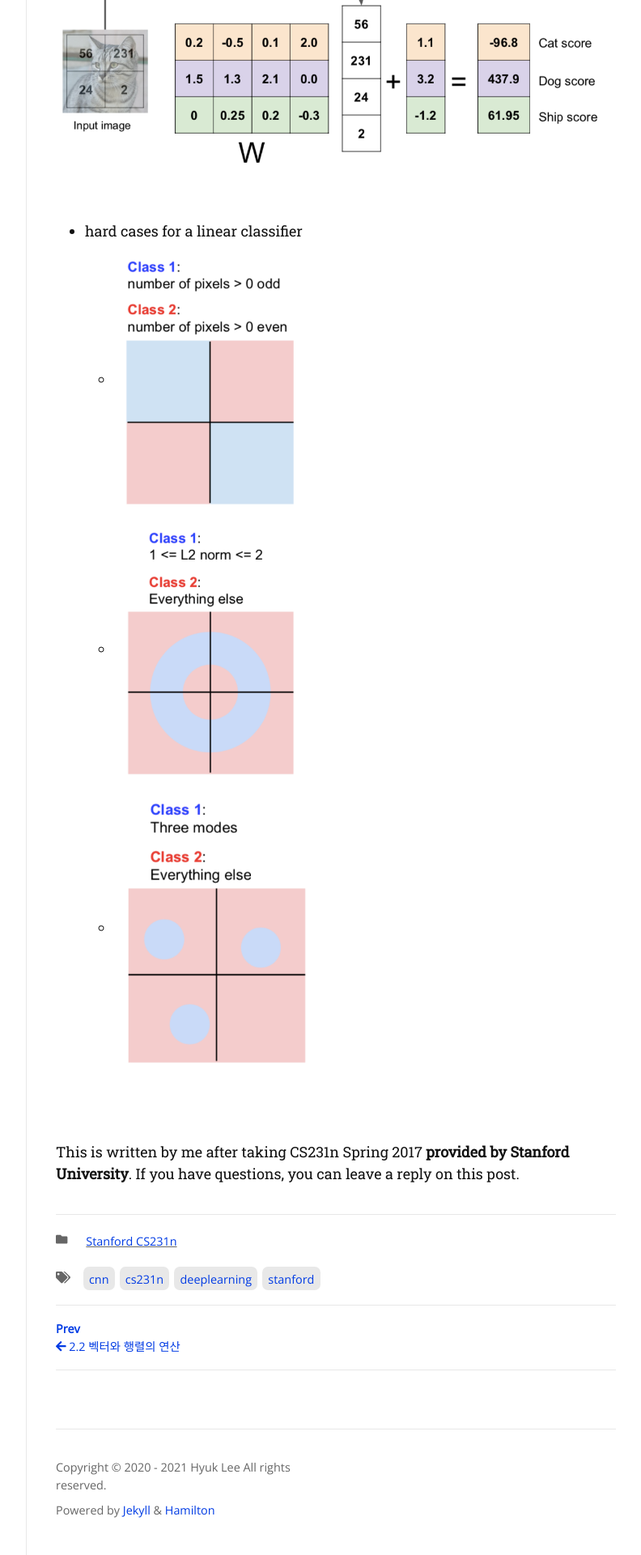
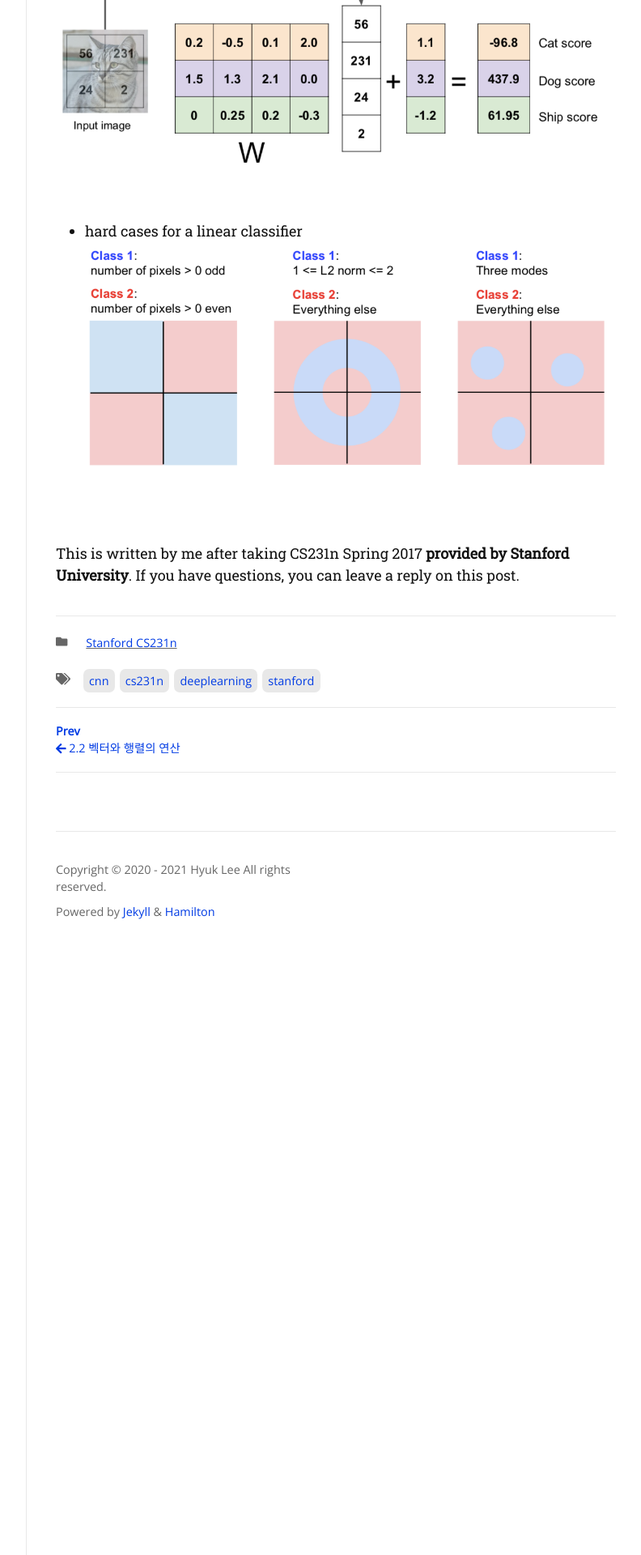
Before and after one commit to dlgur1994/dlgur1994.github.io, a Jekyll site: the page built from _posts/2021-07-18-CS231n-Lecture2.md, in a window 1280 px wide. Shown: the part 2905-4825 px from the top of the page at 81% size, without its empty margins (357-1149 px from the left). Built offline with Jekyll 4.4.1, drawn with Linux system fonts in a browser that asks for light colours; nearby versions of some CDN libraries; some web fonts are replaced; comment, search, counter and statistics services are not loaded.

Commit message:
cs231n lec2 done 21/07/18

```diff
--- a/_posts/2021-07-18-CS231n-Lecture2.md
+++ b/_posts/2021-07-18-CS231n-Lecture2.md
@@ -74,11 +74,7 @@ ex) $$f(x,W) = Wx + b$$ (input: $$32\times32\times3=3072$$, $$f:10\times1$$, $$w
 <br/>
 
 - hard cases for a linear classifier
-    - ![2](/images/cs231n/lec2/2.png){: width="40%" height="40%"}
-    <br/>
-    - ![3](/images/cs231n/lec2/3.png){: width="40%" height="40%"}
-    <br/>
-    - ![4](/images/cs231n/lec2/4.png){: width="40%" height="40%"}
+![2](/images/cs231n/lec2/2.png){: width="100%" height="100%"}
 
 <br/>
 <br/>
```
Also changed, not shown: images/cs231n/lec2/2.png, images/cs231n/lec2/3.png (deleted), images/cs231n/lec2/4.png (deleted).
